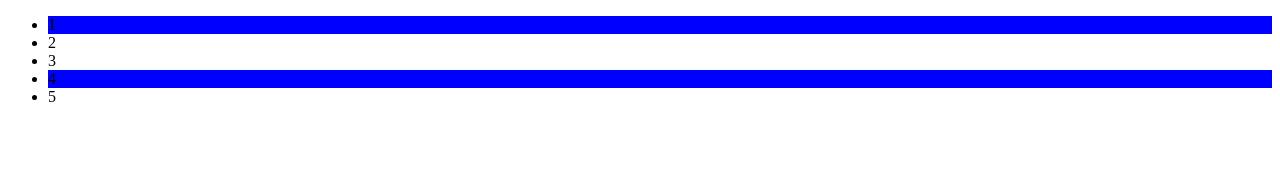
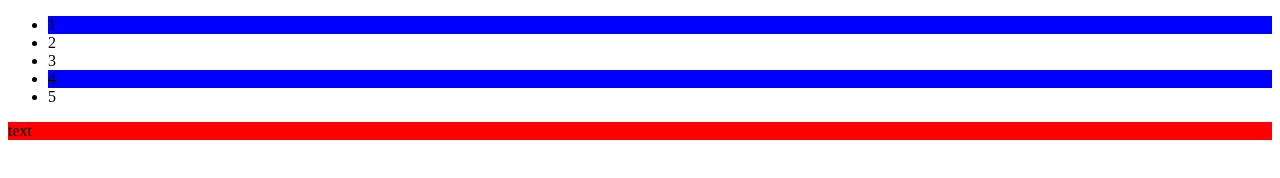
Before and after one commit to zemkaron/test, a plain HTML site: page index.html in a window 1280 px wide. Drawn offline with Linux system fonts and the light colour scheme.

Commit message:
added footer

```diff
--- a/index.html
+++ b/index.html
@@ -15,5 +15,9 @@
         <li>4</li>
         <li>5</li>
     </ul>
+
+    <div class="footer">
+        text
+    </div>
 </body>
 </html>
--- a/style.css
+++ b/style.css
@@ -1,3 +1,7 @@
 li:nth-child(3n+1){
     background-color: blue;
 }
+
+.footer {
+    background-color: red;
+}
```
